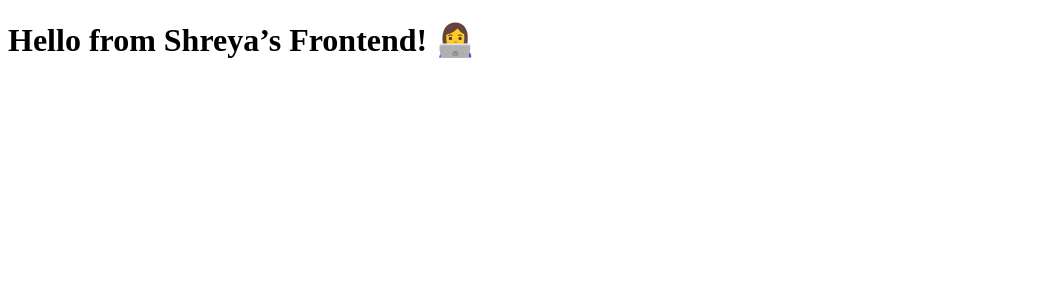
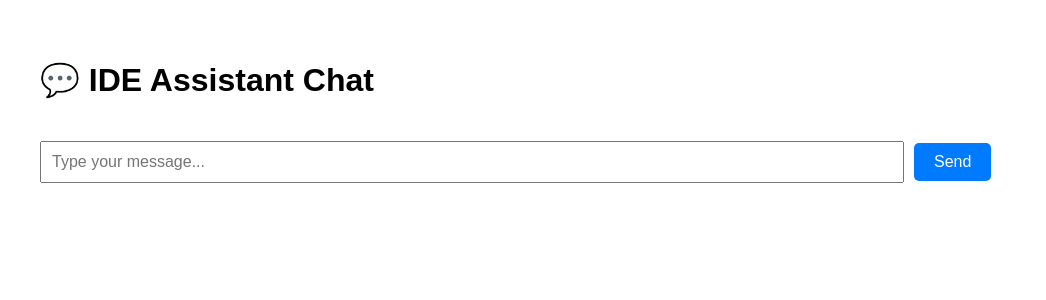
Before and after one commit to Aryaman240906/Ide-assistant-project, a React (Create React App) app in the folder frontend/ide-assistant-ui/: page / in a window 1280 px wide. Shown: the top 300 px of the page, without its empty margins (0-1046 px from the left). Built offline with nearby package versions, Linux system fonts and the light colour scheme.

Commit message:
feat: added message input and send button UI

```diff
--- a/frontend/ide-assistant-ui/src/App.js
+++ b/frontend/ide-assistant-ui/src/App.js
@@ -1,9 +1,39 @@
-import React from 'react';
+import React, { useState } from "react";
 
 function App() {
+  const [userMessage, setUserMessage] = useState("");
+
   return (
-    <div className="App">
-      <h1>Hello from Shreya’s Frontend! 👩‍💻</h1>
+    <div className="App" style={{ padding: "2rem", fontFamily: "sans-serif" }}>
+      <h1>💬 IDE Assistant Chat</h1>
+
+      <input
+        type="text"
+        value={userMessage}
+        onChange={(e) => setUserMessage(e.target.value)}
+        placeholder="Type your message..."
+        style={{
+          width: "70%",
+          padding: "10px",
+          fontSize: "16px",
+          marginTop: "20px",
+        }}
+      />
+
+      <button
+        onClick={() => alert(`You typed: ${userMessage}`)}
+        style={{
+          marginLeft: "10px",
+          padding: "10px 20px",
+          fontSize: "16px",
+          background: "#007bff",
+          color: "#fff",
+          border: "none",
+          borderRadius: "5px",
+        }}
+      >
+        Send
+      </button>
     </div>
   );
 }
```
